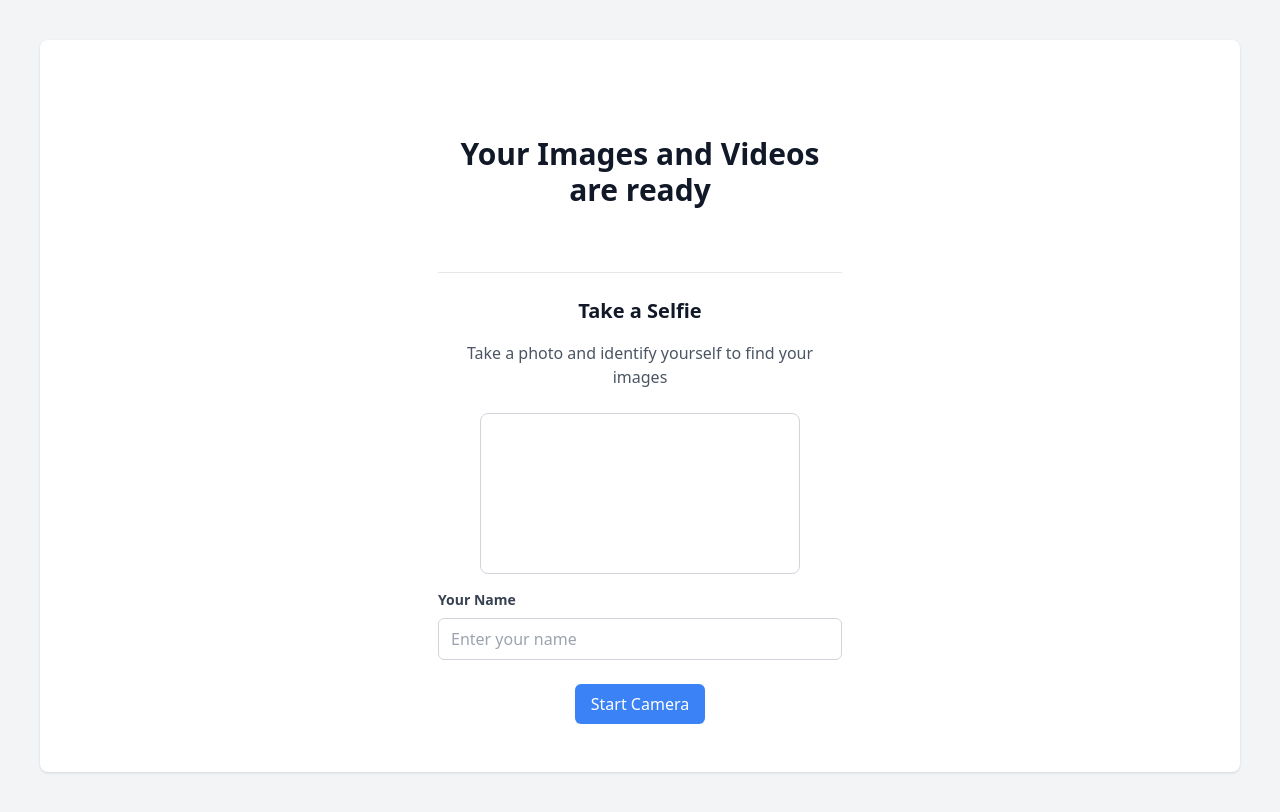
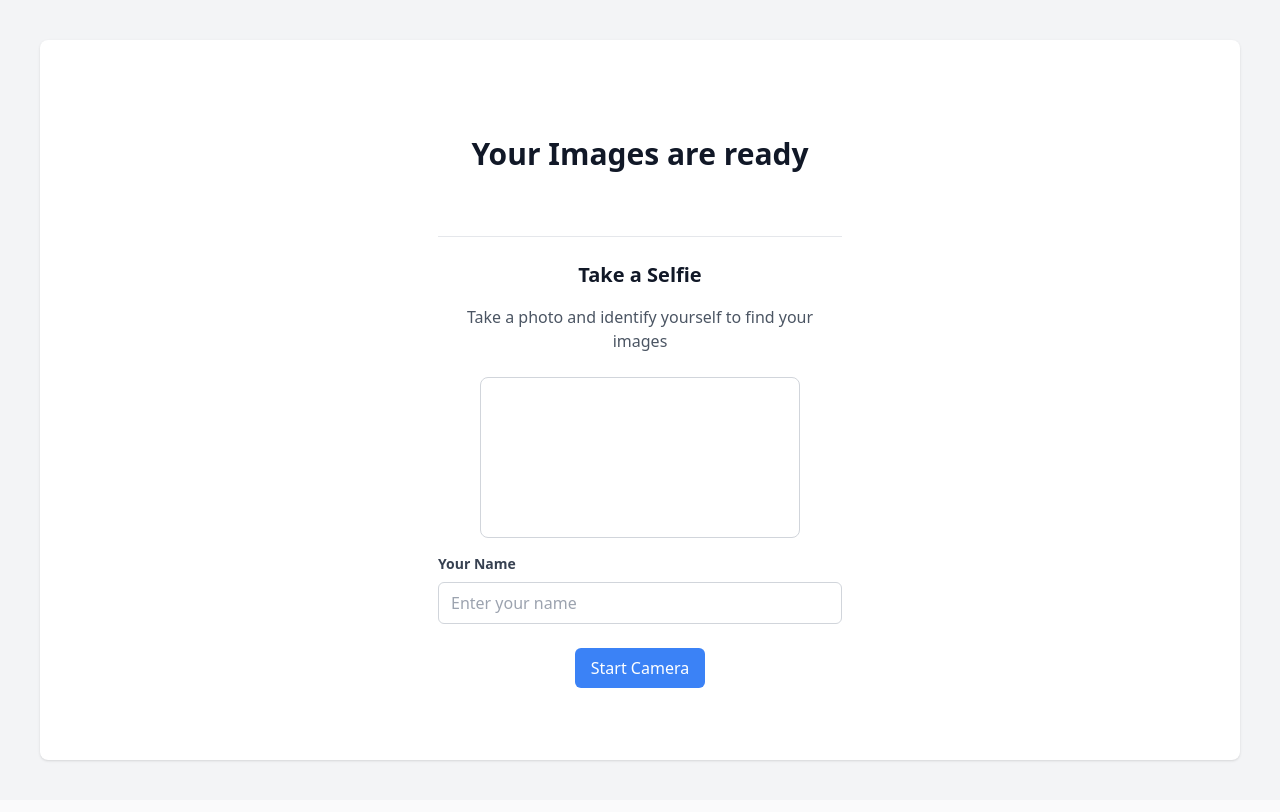
Before and after one commit to dkang131/facefindr, a FastAPI app: page /download/ in a window 1280 px wide. After the commit the page ends 762 px from the top, so only its background shows below. Run offline with FastAPI, Linux system fonts and the light colour scheme; parts of the project's set-up code (start-up, migrations or seed data) failed here and were passed over; some libraries are stand-ins or nearby versions.

Commit message:
Update download page UI

```diff
--- a/download/templates/download.html
+++ b/download/templates/download.html
@@ -25,9 +25,9 @@
           <div class="mt-12 flex flex-col items-center">
             <h1 class="text-center text-2xl xl:text-3xl font-bold">
               {% if event %}
-                {{ event.event_name }} - Your Images and Videos are ready
+                {{ event.event_name }} - Your Images are ready
               {% else %}
-                Your Images and Videos are ready
+                Your Images are ready
               {% endif %}
             </h1>
             <div class="w-full flex-1 mt-8">
```
